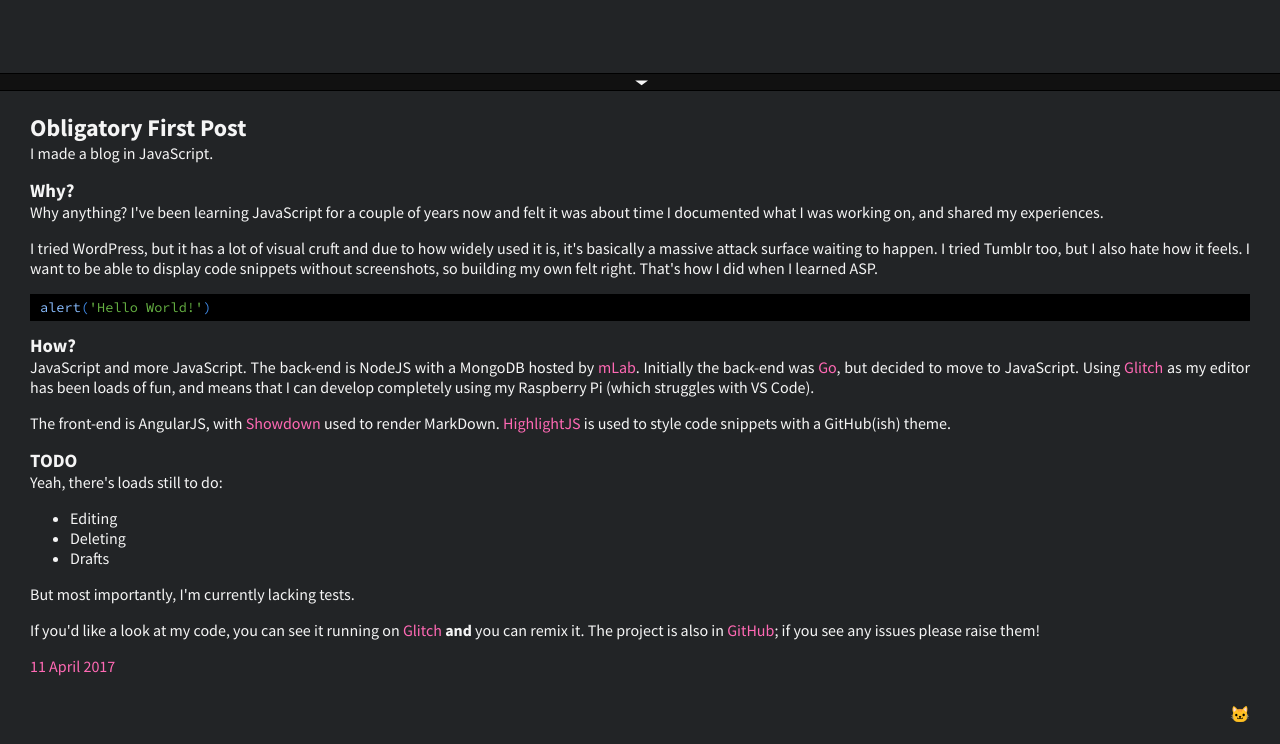
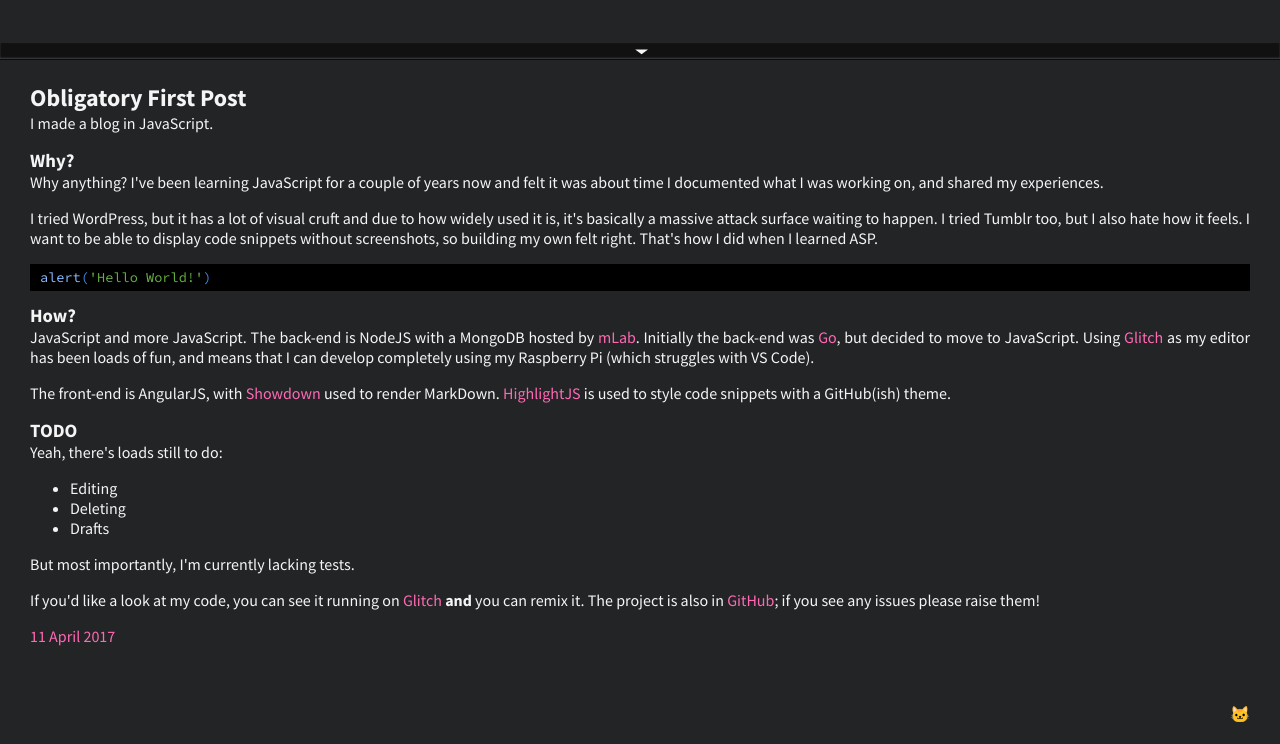
Before and after one commit to underscoredotspace/blog-grid, a website built with Parcel: page app/index.html in a window 1280 px wide. Shown: the part 56-800 px from the top of the page. Built offline with nearby package versions, Linux system fonts and the light colour scheme.

Commit message:
No animation still, but it looks ok

```diff
--- a/app/style.scss
+++ b/app/style.scss
@@ -51,8 +51,9 @@
   }
 
   .menu-control {
-    border: solid black;
-    border-width: 1px 0;
+    border: solid rgba(0, 0, 0, 0.3);
+    box-shadow: inset 0 -1px 2px rgba(255, 255, 255, 0.2);
+    border-width: 0 0 1px 0;
     background: $c-head;
     height: 1em;
     > label {
@@ -69,7 +70,7 @@
 
   nav {
     transform: translateY(-100%);
-    display: grid;
+    display: none;
     z-index: 0;
     padding: 10px 20px;
     grid-template-columns: auto minmax(2rem, 6rem);
```
